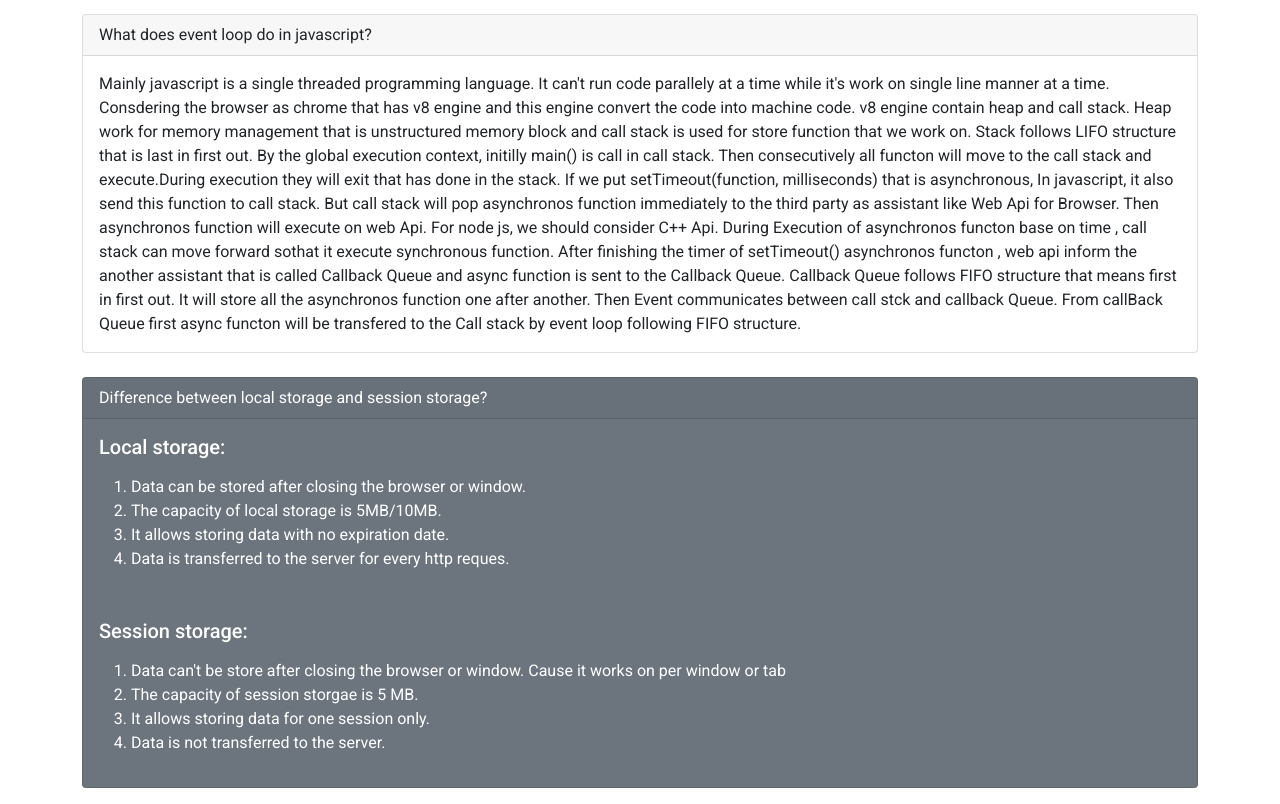
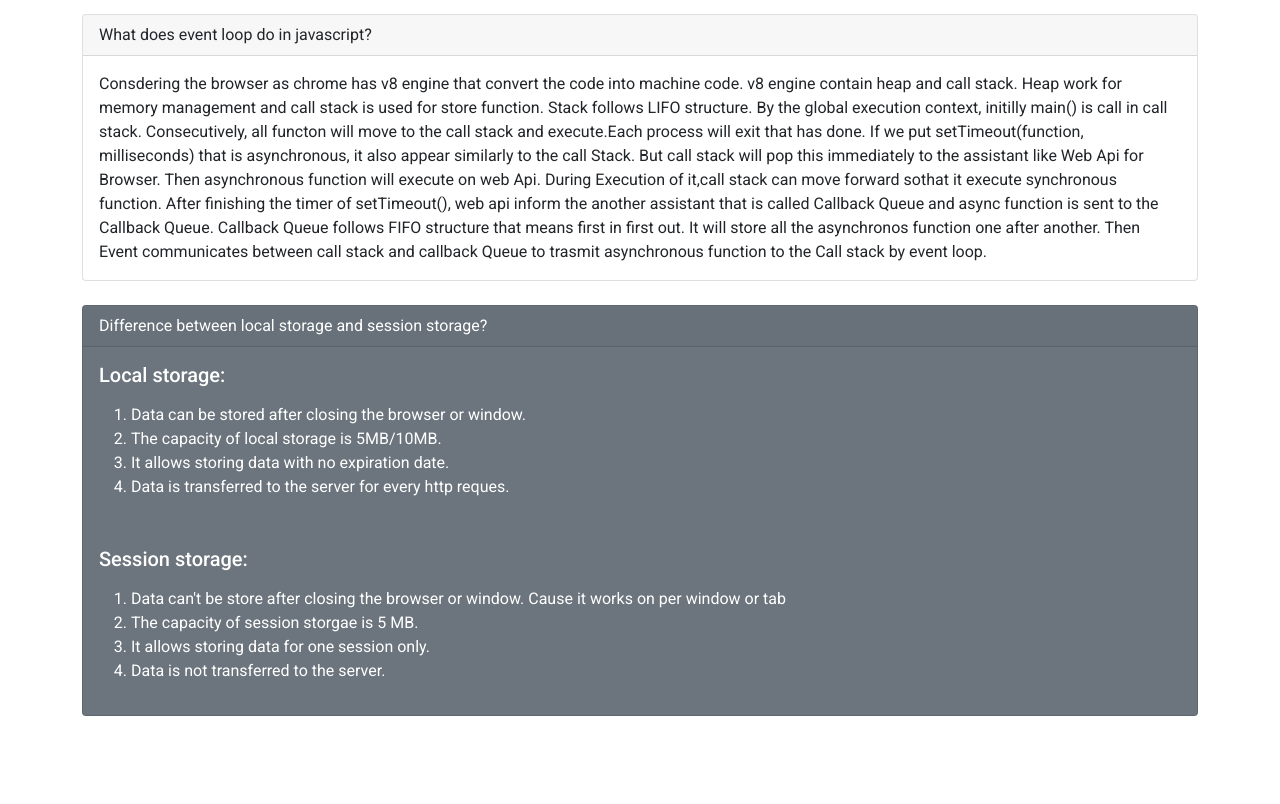
Before and after one commit to anamul01988/insta-sohor, a plain HTML site: page index.html in a window 1280 px wide. Shown: the part 1534-2338 px from the top of the page. After the commit the page ends 2266 px from the top, so only its background shows below. Drawn offline with nearby package versions, Linux system fonts and the light colour scheme.

Commit message:
theuritical answer has done in limit

```diff
--- a/index.html
+++ b/index.html
@@ -84,11 +84,11 @@
                     What does event loop do in javascript?
                 </div>
                 <div class="card-body">
-                  <p class="card-text">Mainly javascript is a single threaded programming language. It can't run code parallely at a time while it's work on single line manner at a time. Consdering the browser as chrome that has v8 engine and this engine convert the code into machine code. v8 engine contain heap and call stack.
-                      Heap work for memory management that is unstructured memory block and call stack is used  for store function that we work on. Stack follows LIFO structure that is last in first out. By the global execution context, initilly main() is call in call stack. Then consecutively all functon will move to the call stack and execute.During execution they  will exit that has done in the stack.
-                    If we put setTimeout(function, milliseconds) that is asynchronous, In javascript, it also send this function to call stack. But call stack will pop asynchronos function immediately to the third party as assistant like Web Api for Browser. Then asynchronos function will execute on web Api. For node js, we should consider C++ Api.
-                    During Execution of asynchronos functon base on time , call stack can move forward sothat it execute synchronous function. After finishing the timer of setTimeout() asynchronos functon , web api inform the another assistant that is called Callback Queue and async function is sent to the Callback Queue.
-                    Callback Queue follows FIFO structure that means first in first out. It will store all the asynchronos function one after another. Then Event communicates between call stck and callback Queue. From callBack Queue first async functon will be transfered to the Call stack by event loop following FIFO structure.
+                  <p class="card-text"> Consdering the browser as chrome has v8 engine that convert the code into machine code. v8 engine contain heap and call stack.
+                      Heap work for memory management and call stack is used  for store function. Stack follows LIFO structure. By the global execution context, initilly main() is call in call stack. Consecutively, all functon will move to the call stack and execute.Each process will exit that has done.
+                    If we put setTimeout(function, milliseconds) that is asynchronous, it also appear similarly to the call Stack. But call stack will pop this immediately to the assistant like Web Api for Browser. Then asynchronous function will execute on web Api.
+                    During Execution of it,call stack can move forward sothat it execute synchronous function. After finishing the timer of setTimeout(), web api inform the another assistant that is called Callback Queue and async function is sent to the Callback Queue.
+                    Callback Queue follows FIFO structure that means first in first out. It will store all the asynchronos function one after another. Then Event communicates between call stack and callback Queue to trasmit asynchronous function to the  Call stack by event loop.
 
                   </p>
 
```
